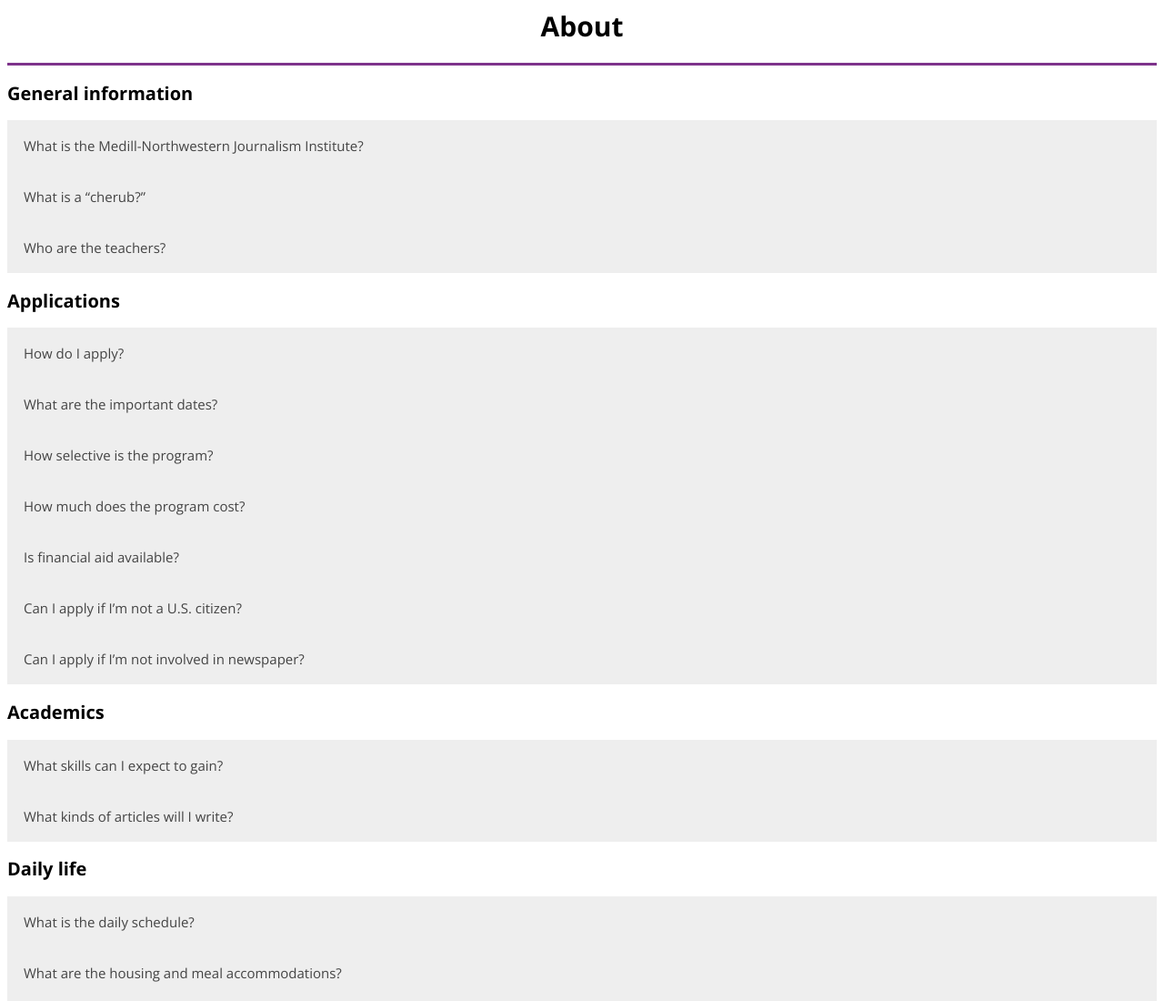
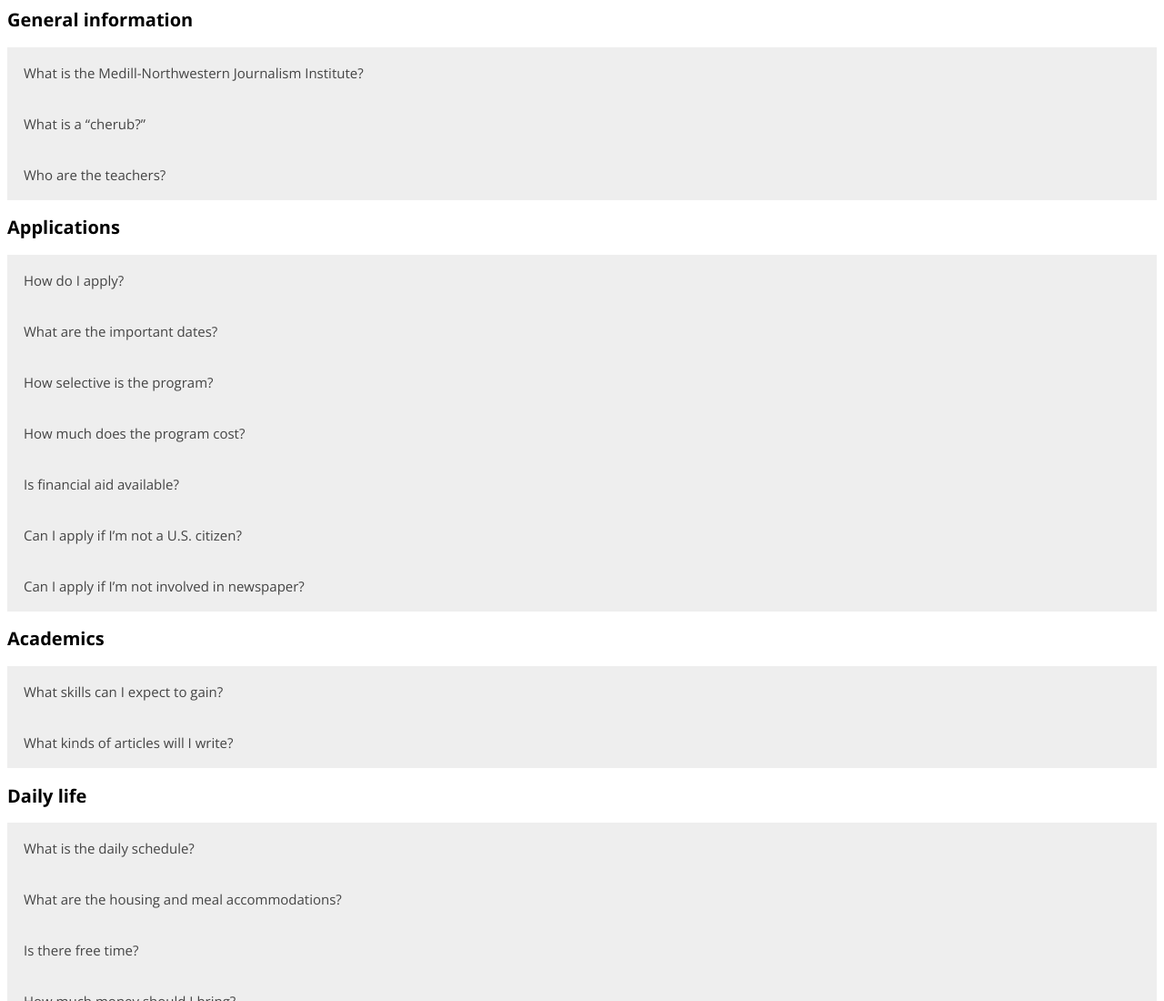
Before and after one commit to medillcherubs/2016-cherub-about, a plain HTML site: page index.html in a window 1280 px wide. Shown: the top 1100 px of the page at 91% size. Drawn offline with nearby package versions, Linux system fonts and the light colour scheme; a script that the page names is missing.

Commit message:
Update index.html

```diff
--- a/index.html
+++ b/index.html
@@ -46,25 +46,7 @@ h2 {
   font-size: 20px;
 }
 
-.box{
-	width:100%;
-	height:3px;
-  background:#7E338B;
-}
-li {
-  font-family: 'Georgia';
-  font-size: 12px;
-}
-
-
-
 </style>
-
-
-
-<h1>About</h1>
-
-<div class="box"></div>
 
 <h2>General information</h2>
 <button class="accordion">
```
